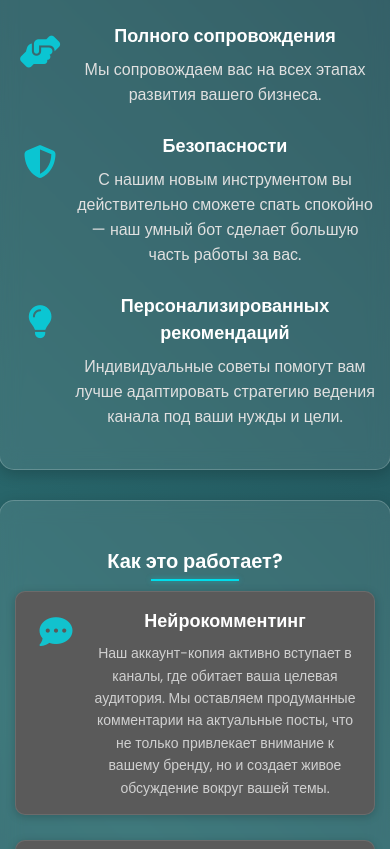
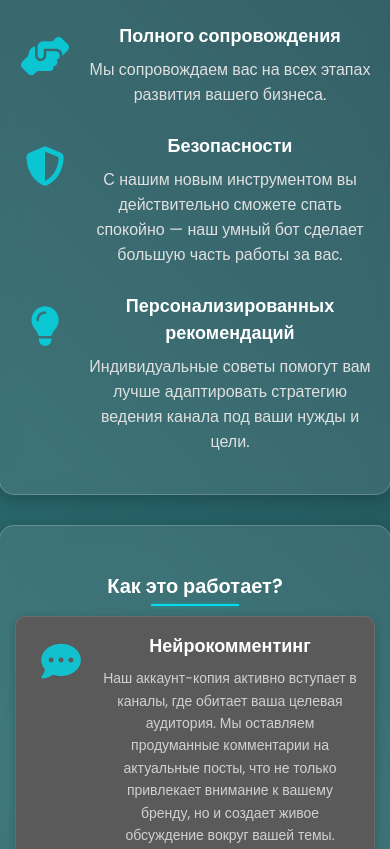
Before and after one commit to Anzhela8/TGMasterMiniApp, a website: page index.html in a window 390 px wide. Shown: the part 681-1530 px from the top of the page. Drawn offline with Linux system fonts and the light colour scheme; a script that the page names is missing.

Commit message:
Add files via upload

```diff
--- a/index.html
+++ b/index.html
@@ -104,7 +104,7 @@
 
         .why-list li {
             position: relative;
-            padding-left: 70px;
+            padding-left: 90px; /* Увеличиваем отступ под новые размеры иконки */
             margin-bottom: 25px;
             color: #e0e0e0;
             counter-increment: my-counter;
@@ -119,9 +119,9 @@
             position: absolute;
             left: 0;
             top: 5px;
-            width: 60px;
-            height: 60px;
-            font-size: 36px;
+            width: 80px; /* Увеличиваем контейнер */
+            height: 80px;
+            font-size: 48px; /* Увеличиваем саму иконку */
             color: #00ddeb;
             display: flex;
             align-items: center;
@@ -169,9 +169,9 @@
             position: absolute;
             left: 20px;
             top: 20px;
-            width: 60px;
-            height: 60px;
-            font-size: 36px;
+            width: 80px; /* Увеличиваем контейнер */
+            height: 80px;
+            font-size: 48px; /* Увеличиваем саму иконку */
             color: #00ddeb;
             display: flex;
             align-items: center;
@@ -188,12 +188,12 @@
             font-size: 18px;
             color: #ffffff;
             margin-bottom: 8px;
-            padding-left: 70px;
+            padding-left: 90px; /* Увеличиваем отступ под новые размеры иконки */
         }
 
         .how-it-works-list li p {
             margin: 0;
-            padding-left: 70px;
+            padding-left: 90px; /* Увеличиваем отступ под новые размеры иконки */
             font-size: 14px;
             line-height: 1.6;
         }
@@ -327,13 +327,13 @@
             }
 
             .why-list li {
-                padding-left: 60px;
+                padding-left: 70px;
             }
 
             .why-list li i {
-                width: 50px;
-                height: 50px;
-                font-size: 30px;
+                width: 60px;
+                height: 60px;
+                font-size: 36px;
             }
 
             .how-it-works-list li {
@@ -341,16 +341,16 @@
             }
 
             .how-it-works-list li i {
-                width: 50px;
-                height: 50px;
-                font-size: 30px;
+                width: 60px;
+                height: 60px;
+                font-size: 36px;
                 left: 15px;
                 top: 15px;
             }
 
             .how-it-works-list li strong,
             .how-it-works-list li p {
-                padding-left: 60px;
+                padding-left: 70px;
             }
 
             .consultation-text h3 {
@@ -431,8 +431,12 @@
     <script src="static/js/contact.js"></script>
     <script>
         const tg = window.Telegram.WebApp;
-        tg.ready();
-        tg.expand();
+
+        // Проверяем инициализацию
+        tg.ready(() => {
+            console.log("Telegram WebApp готов");
+            tg.expand();
+        });
     </script>
 </body>
 </html>
--- /dev/null
+++ b/static/js/contact.js
@@ -0,0 +1,5 @@
+#https://t.me/@am4I4I
+function contact() {
+    const tg = window.Telegram.WebApp;
+    tg.openTelegramLink('https://t.me/am4I4I'); // Замени YourUsername на свой Telegram-username
+}
```
Also changed, not shown: package.json (added, +11 -0 lines), vercel.json (added).
